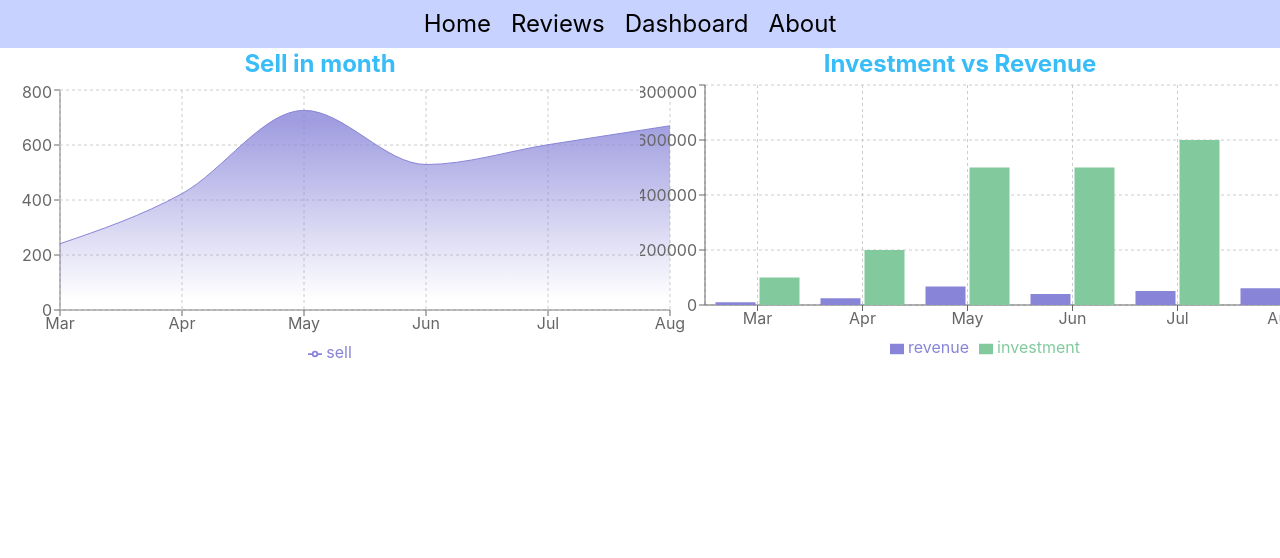
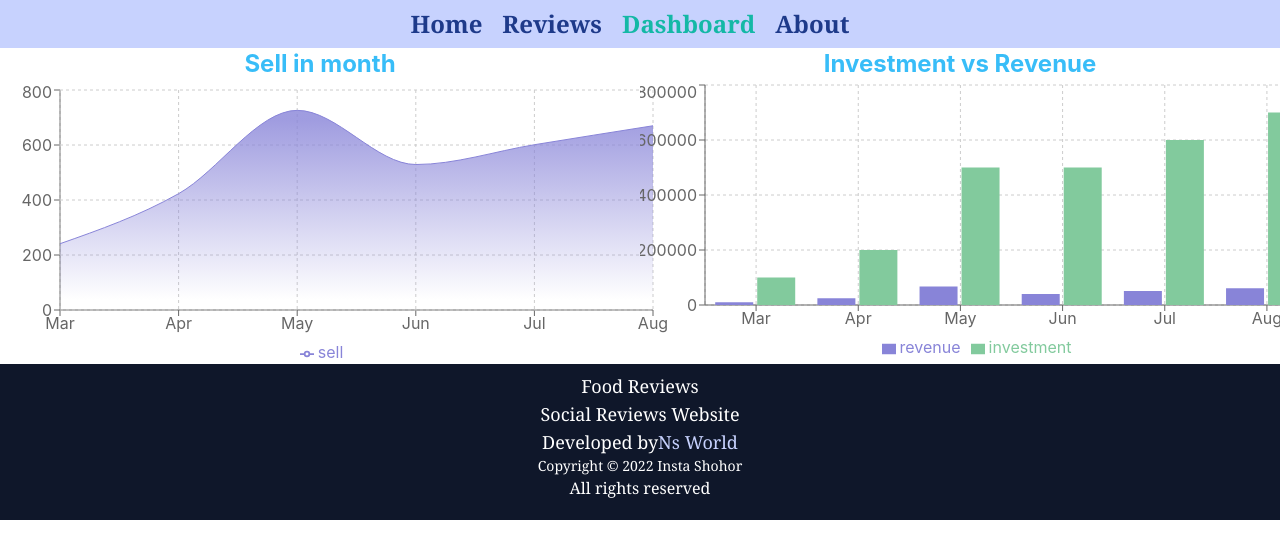
Before and after one commit to Shikder-Vai/foods-reviews, a React (Create React App) app: page /dashboard in a window 1280 px wide. Shown: the top 558 px of the page. Built offline with nearby package versions, Linux system fonts and the light colour scheme.

Commit message:
all done

```diff
--- a/src/App.js
+++ b/src/App.js
@@ -3,6 +3,7 @@ import "./App.css";
 import About from "./components/About/About";
 import Dashboard from "./components/Dashboard/Dashboard";
 import Error from "./components/Error/Error";
+import Footer from "./components/Footer/Footer";
 import Header from "./components/Header/Header";
 import Home from "./components/Home/Home";
 import Reviews from "./components/Reviews/Reviews";
@@ -18,6 +19,7 @@ function App() {
         <Route path="/about" element={<About></About>}></Route>
         <Route path="*" element={<Error></Error>}></Route>
       </Routes>
+      <Footer></Footer>
     </div>
   );
 }
--- a/src/components/Dashboard/Dashboard.js
+++ b/src/components/Dashboard/Dashboard.js
@@ -63,7 +63,7 @@ const Dashboard = () => {
         <h1 className="text-center text-sky-400 font-bold text-2xl">
           Sell in month
         </h1>
-        <ResponsiveContainer width={700} height="90%">
+        <ResponsiveContainer width={683} height="90%">
           <AreaChart
             width={630}
             height={250}
@@ -99,7 +99,7 @@ const Dashboard = () => {
         <h1 className="text-center text-sky-400 font-bold text-2xl">
           Investment vs Revenue
         </h1>
-        <ResponsiveContainer width={700} height="90%">
+        <ResponsiveContainer width={683} height="90%">
           <BarChart width={630} height={250} data={data}>
             <CartesianGrid strokeDasharray="3 3" />
             <XAxis dataKey="month" />
--- /dev/null
+++ b/src/components/Footer/Footer.js
@@ -0,0 +1,25 @@
+import React from "react";
+
+const Footer = () => {
+  return (
+    <section className=" bg-slate-900 text-white w-full font-serif">
+      <div className="text-center text-light p-2">
+        <h4 className=" text-lg">Food Reviews</h4>
+        <h5 className=" text-lg">Social Reviews Website</h5>
+        <h6 className=" text-lg font-medium">
+          Developed by
+          <a
+            className="text-decoration-none text-indigo-200"
+            href="https://www.facebook.com/MNS987"
+          >
+            Ns World
+          </a>
+        </h6>
+        <h6 className=" text-sm">Copyright © 2022 Insta Shohor</h6>
+        <p className="mb-3 footer-font">All rights reserved</p>
+      </div>
+    </section>
+  );
+};
+
+export default Footer;
--- a/src/components/Header/Header.js
+++ b/src/components/Header/Header.js
@@ -1,5 +1,5 @@
 import React, { useState } from "react";
-import { Link } from "react-router-dom";
+import { NavLink } from "react-router-dom";
 import { MenuIcon, XIcon } from "@heroicons/react/solid";
 
 const Header = () => {
@@ -10,22 +10,50 @@ const Header = () => {
         {open ? <XIcon></XIcon> : <MenuIcon></MenuIcon>}
       </div>
       <div
-        className={`text-2xl md:flex justify-center w-full bg-indigo-200 absolute md:static duration-500 ease-in ${
+        className={`text-2xl md:flex font-serif justify-center w-full bg-indigo-200 absolute md:static duration-500 ease-in ${
           open ? "top-10" : "top-[-130px]"
         }`}
       >
-        <Link className="mr-5 block " to={"/"}>
+        <NavLink
+          className={({ isActive }) =>
+            isActive
+              ? " text-teal-500 font-bold mr-5"
+              : "mr-5 text-blue-900 font-semibold"
+          }
+          to={"/"}
+        >
           Home
-        </Link>
-        <Link className="mr-5 block " to={"/reviews"}>
+        </NavLink>
+        <NavLink
+          className={({ isActive }) =>
+            isActive
+              ? " text-teal-500 font-bold mr-5"
+              : "mr-5 text-blue-900 font-semibold"
+          }
+          to={"/reviews"}
+        >
           Reviews
-        </Link>
-        <Link className="mr-5 block " to={"/dashboard"}>
+        </NavLink>
+        <NavLink
+          className={({ isActive }) =>
+            isActive
+              ? " text-teal-500 font-bold mr-5"
+              : "mr-5 text-blue-900 font-semibold"
+          }
+          to={"/dashboard"}
+        >
           Dashboard
-        </Link>
-        <Link className="mr-5 block " to={"/about"}>
+        </NavLink>
+        <NavLink
+          className={({ isActive }) =>
+            isActive
+              ? " text-teal-500 font-bold mr-5"
+              : "mr-5 text-blue-900 font-semibold"
+          }
+          to={"/about"}
+        >
           About
-        </Link>
+        </NavLink>
       </div>
     </nav>
   );
```
